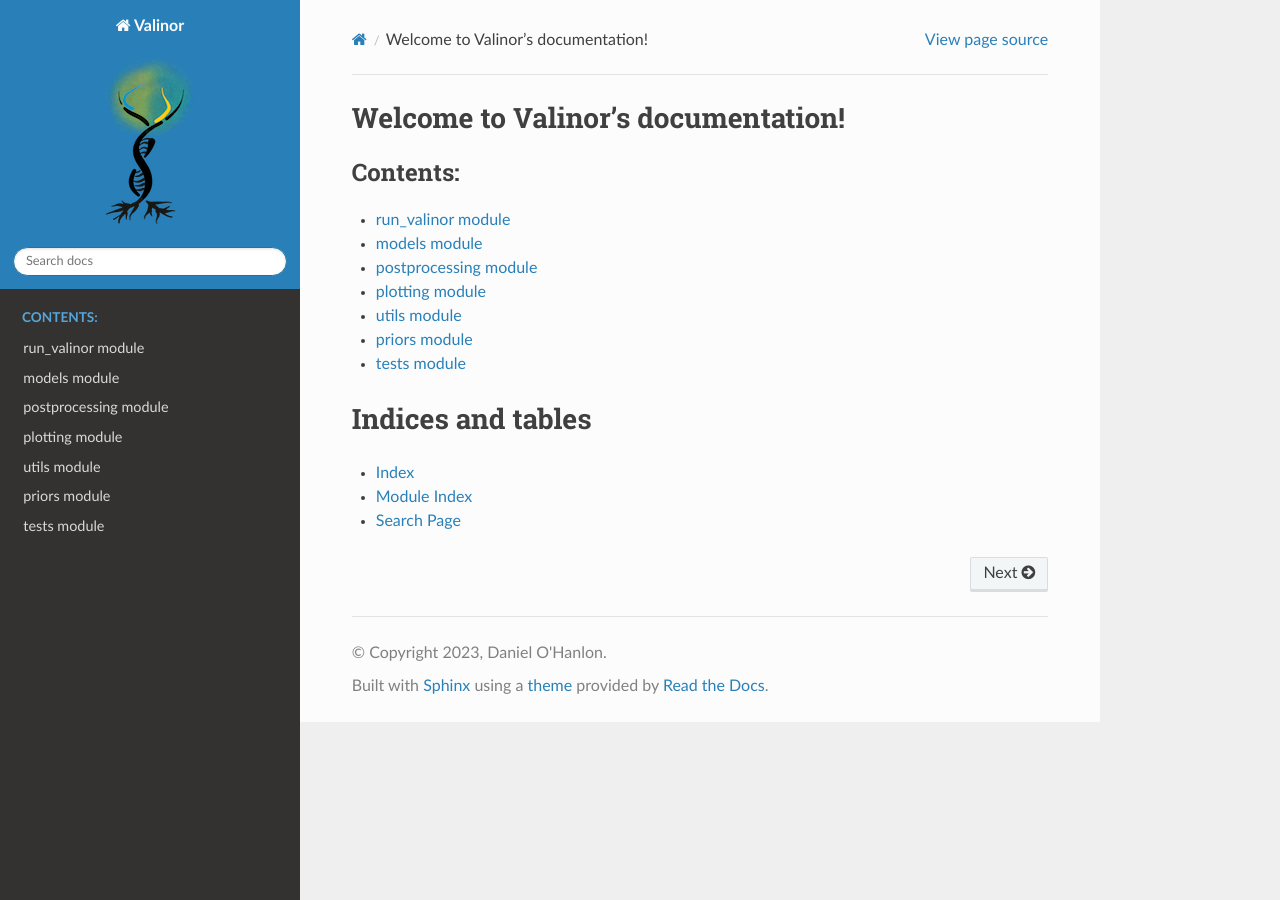
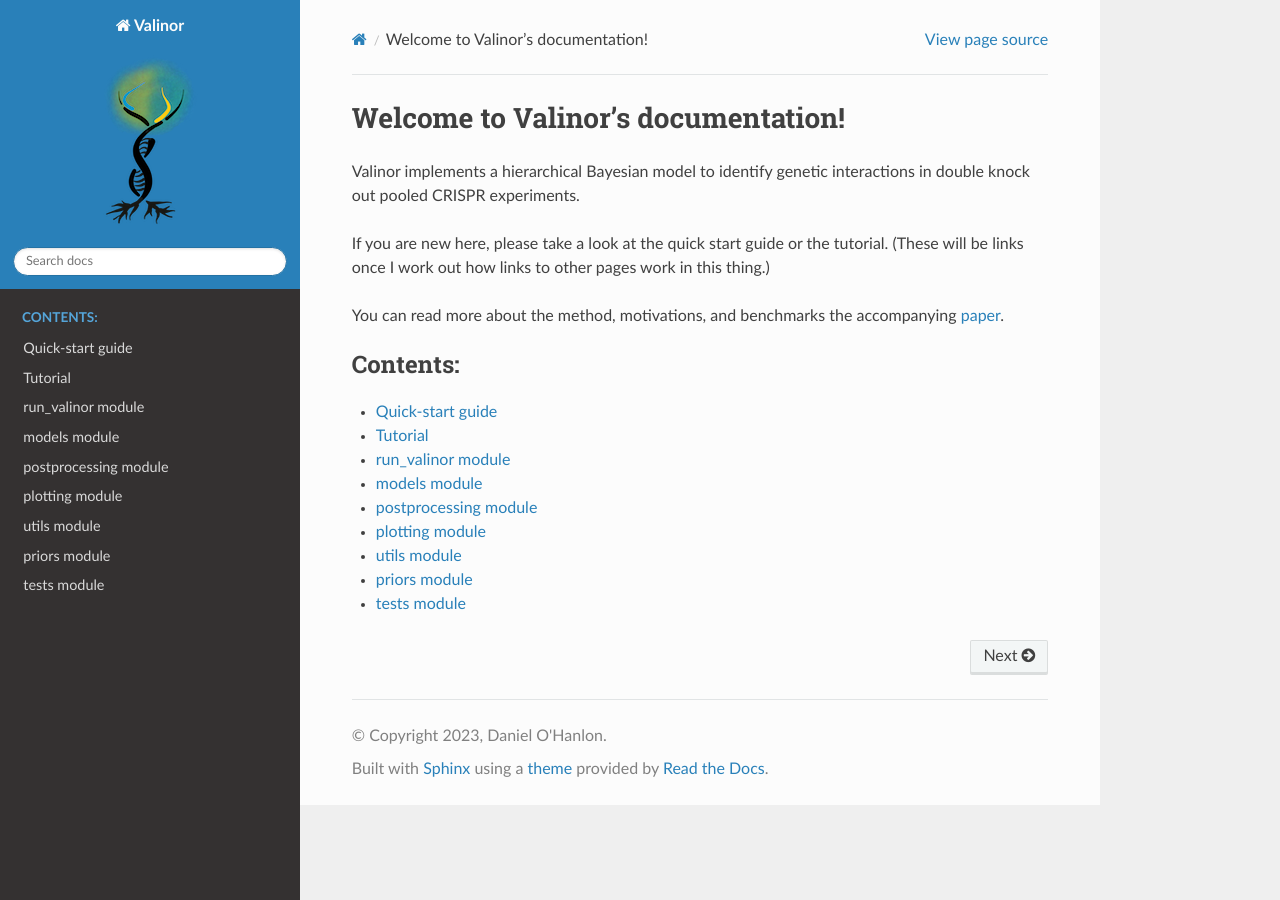
Before and after one commit to dpohanlon/valinor, a Sphinx documentation site: the page built from source/index.rst, in a window 1280 px wide. Built offline with Sphinx 7.4.7 and the Read the Docs theme 2.0.0, drawn with Linux system fonts in a browser that asks for light colours; pages that are not in the unit, such as notebooks, are missing from menus.

Commit message:
Flesh out docs a bit more and add some intro pages.

```diff
--- a/source/index.rst
+++ b/source/index.rst
@@ -6,9 +6,18 @@
 Welcome to Valinor's documentation!
 ===================================
 
+Valinor implements a hierarchical Bayesian model to identify genetic interactions in double knock out pooled CRISPR experiments.
+
+If you are new here, please take a look at the quick start guide or the tutorial. (These will be links once I work out how links to other pages work in this thing.)
+
+You can read more about the method, motivations, and benchmarks the accompanying `paper <http://www.papers.com/paper.html>`_.
+
 .. toctree::
    :maxdepth: 2
    :caption: Contents:
+
+   quickstart
+   tutorial
 
    run_valinor
    models
@@ -18,12 +27,3 @@ Welcome to Valinor's documentation!
    utils
    priors
    tests
-
-
-
-Indices and tables
-==================
-
-* :ref:`genindex`
-* :ref:`modindex`
-* :ref:`search`
--- /dev/null
+++ b/source/quickstart.rst
@@ -0,0 +1,4 @@
+Quick-start guide
+=================
+
+This is the quick start guide. Gotta go fast!
--- /dev/null
+++ b/source/tutorial.rst
@@ -0,0 +1,4 @@
+Tutorial
+=============
+
+This is the tutorial. Gotta go a bit slower!
```
Also changed, not shown: 1 other file.
